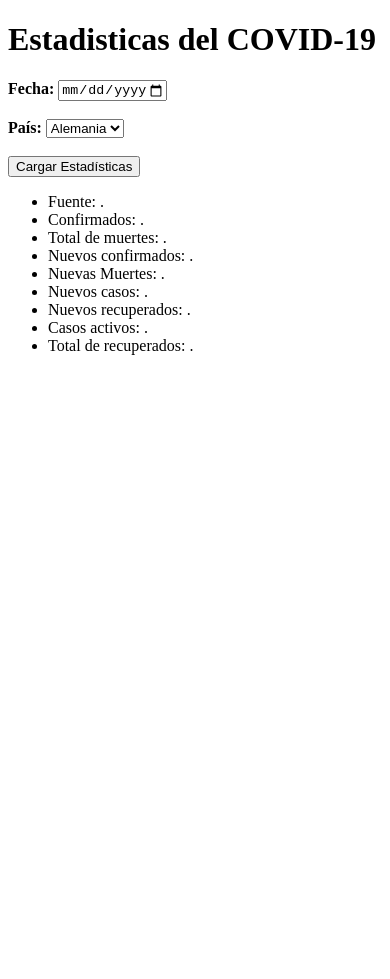
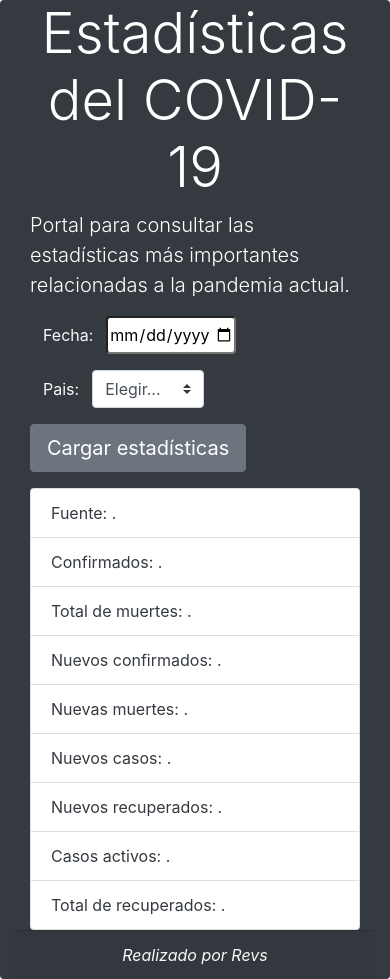
Before and after one commit to CallMeRevs/Repositorio-Estudio-JS, a plain HTML site: page ConsultaCOVID19/covid.html in a window 390 px wide. Before the commit the page ends 844 px from the top, so only its background shows below. Drawn offline with nearby package versions, Linux system fonts and the light colour scheme.

Commit message:
Pagina responsiva.

```diff
--- a/ConsultaCOVID19/covid.html
+++ b/ConsultaCOVID19/covid.html
@@ -3,37 +3,57 @@
   <head>
     <meta charset="utf-8">
     <title>Estadisticas COVID-19</title>
+    <link rel="stylesheet" href="https://stackpath.bootstrapcdn.com/bootstrap/4.1.3/css/bootstrap.min.css" integrity="sha384-MCw98/SFnGE8fJT3GXwEOngsV7Zt27NXFoaoApmYm81iuXoPkFOJwJ8ERdknLPMO" crossorigin="anonymous">
     <link rel="stylesheet" href="style.css">
   </head>
   <body>
-    <div class="">
-      <h1>Estadisticas del COVID-19</h1>
-      <b>Fecha: </b><input id="inputFecha" type="date" name="" value=""><br>
-      <br>
-      <b>País: </b>
-        <select id="selectPais">
-          <option value="germany">Alemania</option>
-          <option value="spain">España</option>
-          <option value="mexico">México</option>
-          <option value="us">EEUUAA</option>
-        </select><br>
-        <br>
-        <button type="button" id="btnCargar">Cargar Estadísticas</button><br>
-        <ul>
-          <li>Fuente: <span id="source"></span>.</li>
-          <li>Confirmados: <span id="today_confirmed"></span>.</li>
-          <li>Total de muertes: <span id="today_deaths"></span>.</li>
-          <li>Nuevos confirmados: <span id="today_new_confirmed"></span>.</li>
-          <li>Nuevas Muertes: <span id="today_new_deaths"></span>.</li>
-          <li>Nuevos casos: <span id="today_new_open_cases"></span>.</li>
-          <li>Nuevos recuperados: <span id="today_new_recovered"></span>.</li>
-          <li>Casos activos: <span id="today_open_cases"></span>.</li>
-          <li>Total de recuperados: <span id="today_recovered"></span>.</li>
+    <div class="container-fluid rounded bg-dark text-white">
+      <div class="container">
+        <h1 class="display-4 text-center">Estadísticas del COVID-19</h1>
+        <p class="lead text-left">Portal para consultar las estadísticas más importantes relacionadas a la pandemia actual.</p>
+      </div>
+      <div class="container bg-dark">
+        <div class="input-group mb-3">
+          <div class="input-group mb-3">
+            <div class="input-group-prepend rounded bg-dark">
+                <span class="input-group-text bg-dark text-light border-dark" id="inputGroup-sizing-sm">Fecha: </span>
+                <input id="inputFecha" type="date" name="" value="" class="rounded">
+            </div>
+          </div>
+          <div class="input-group-prepend rounded">
+              <span class="input-group-text bg-dark text-light border-dark" id="inputGroup-sizing-sm">Pais:  </span>
+              <select class="custom-select" id="selectPais">
+                <option selected>Elegir...</option>
+                <option value="germany">Alemania</option>
+                <option value="spain">España</option>
+                <option value="mexico">México</option>
+                <option value="us">EEUUAA</option>
+              </select>
+          </div>
+        </div>
+      </div>
+      <div class="container bg-dark">
+        <button type="button" class="btn btn-secondary rounded btn-lg" id="btnCargar">Cargar estadísticas</button><br>
+        <p></p>
+        <ul class="list-group">
+          <li class="list-group-item text-dark">Fuente: <span id="source" class="text-danger font-weight-bold"></span>.</li>
+          <li class="list-group-item text-dark">Confirmados: <span id="today_confirmed" class="text-danger font-weight-bold"></span>.</li>
+          <li class="list-group-item text-dark">Total de muertes: <span id="today_deaths" class="text-danger font-weight-bold"></span>.</li>
+          <li class="list-group-item text-dark">Nuevos confirmados: <span id="today_new_confirmed" class="text-danger font-weight-bold"></span>.</li>
+          <li class="list-group-item text-dark">Nuevas muertes: <span id="today_new_deaths" class="text-danger font-weight-bold"></span>.</li>
+          <li class="list-group-item text-dark">Nuevos casos: <span id="today_new_open_cases" class="text-danger font-weight-bold"></span>.</li>
+          <li class="list-group-item text-dark">Nuevos recuperados: <span id="today_new_recovered" class="text-danger font-weight-bold"></span>.</li>
+          <li class="list-group-item text-dark">Casos activos: <span id="today_open_cases" class="text-danger font-weight-bold"></span>.</li>
+          <li class="list-group-item text-dark">Total de recuperados: <span id="today_recovered" class="text-danger font-weight-bold"></span>.</li>
         </ul>
-
-
-
+      </div>
+      <div class="card-footer font-italic text-center text-light">
+        Realizado por Revs
+      </div>
     </div>
+    <script src="https://code.jquery.com/jquery-3.3.1.slim.min.js" integrity="sha384-q8i/X+965DzO0rT7abK41JStQIAqVgRVzpbzo5smXKp4YfRvH+8abtTE1Pi6jizo" crossorigin="anonymous"></script>
+    <script src="https://cdnjs.cloudflare.com/ajax/libs/popper.js/1.14.3/umd/popper.min.js" integrity="sha384-ZMP7rVo3mIykV+2+9J3UJ46jBk0WLaUAdn689aCwoqbBJiSnjAK/l8WvCWPIPm49" crossorigin="anonymous"></script>
+    <script src="https://stackpath.bootstrapcdn.com/bootstrap/4.1.3/js/bootstrap.min.js" integrity="sha384-ChfqqxuZUCnJSK3+MXmPNIyE6ZbWh2IMqE241rYiqJxyMiZ6OW/JmZQ5stwEULTy" crossorigin="anonymous"></script>
     <script src="covidScript.js" charset="utf-8"></script>
   </body>
 </html>
```
